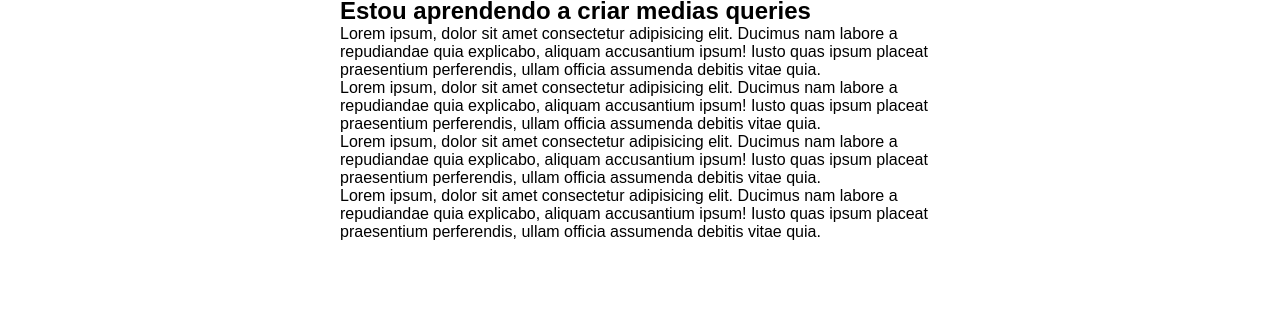
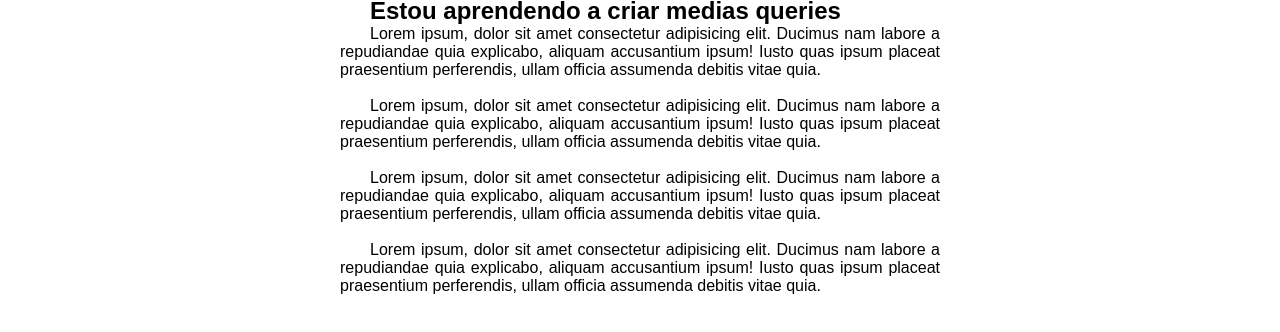
Before and after one commit to joaopaulomartinsdesouza/html-css, a plain HTML site: page Exercícios/ex026/mq001/index.html in a window 1280 px wide. Shown: the part 78-410 px from the top of the page. Drawn offline with Linux system fonts and the light colour scheme.

```diff
--- a/Exercícios/ex026/mq001/estilos/impressao.css
+++ b/Exercícios/ex026/mq001/estilos/impressao.css
@@ -15,7 +15,7 @@ menu {
 }
 
 article::after {
-    content: Esse conteúdo foi impresso pelo site www.curosemvideo.com;
+    content: 'Esse conteúdo foi impresso pelo site www.curosemvideo.com';
 }
 
 article {
--- a/Exercícios/ex026/mq001/estilos/tela.css
+++ b/Exercícios/ex026/mq001/estilos/tela.css
@@ -33,4 +33,6 @@ article {
     width: 600px;
     display: block;
     margin: auto;
+    text-align: justify;
+    text-indent: 30px;
 }
--- a/Exercícios/ex026/mq001/index.html
+++ b/Exercícios/ex026/mq001/index.html
@@ -22,13 +22,13 @@
     <main>
         <article>
             <h2>Estou aprendendo a criar medias queries</h2>
-                <p>Lorem ipsum, dolor sit amet consectetur adipisicing elit. Ducimus nam labore a repudiandae quia explicabo, aliquam accusantium ipsum! Iusto quas ipsum placeat praesentium perferendis, ullam officia assumenda debitis vitae quia.</p>
+                <p>Lorem ipsum, dolor sit amet consectetur adipisicing elit. Ducimus nam labore a repudiandae quia explicabo, aliquam accusantium ipsum! Iusto quas ipsum placeat praesentium perferendis, ullam officia assumenda debitis vitae quia.</p><br>
 
-                <p>Lorem ipsum, dolor sit amet consectetur adipisicing elit. Ducimus nam labore a repudiandae quia explicabo, aliquam accusantium ipsum! Iusto quas ipsum placeat praesentium perferendis, ullam officia assumenda debitis vitae quia.</p>
+                <p>Lorem ipsum, dolor sit amet consectetur adipisicing elit. Ducimus nam labore a repudiandae quia explicabo, aliquam accusantium ipsum! Iusto quas ipsum placeat praesentium perferendis, ullam officia assumenda debitis vitae quia.</p><br>
 
-                <p>Lorem ipsum, dolor sit amet consectetur adipisicing elit. Ducimus nam labore a repudiandae quia explicabo, aliquam accusantium ipsum! Iusto quas ipsum placeat praesentium perferendis, ullam officia assumenda debitis vitae quia.</p>
+                <p>Lorem ipsum, dolor sit amet consectetur adipisicing elit. Ducimus nam labore a repudiandae quia explicabo, aliquam accusantium ipsum! Iusto quas ipsum placeat praesentium perferendis, ullam officia assumenda debitis vitae quia.</p><br>
 
-                <p>Lorem ipsum, dolor sit amet consectetur adipisicing elit. Ducimus nam labore a repudiandae quia explicabo, aliquam accusantium ipsum! Iusto quas ipsum placeat praesentium perferendis, ullam officia assumenda debitis vitae quia.</p>
+                <p>Lorem ipsum, dolor sit amet consectetur adipisicing elit. Ducimus nam labore a repudiandae quia explicabo, aliquam accusantium ipsum! Iusto quas ipsum placeat praesentium perferendis, ullam officia assumenda debitis vitae quia.</p><br>
         </article>
     </main>
 </body>
--- a/Exercícios/ex026/mq002/estilos/style.css
+++ b/Exercícios/ex026/mq002/estilos/style.css
@@ -20,4 +20,5 @@ h1 {
     color: white;
     text-shadow: 2px 2px 0px #1727a1;
     padding: 10px;
+    text-align: center;
 }
```
